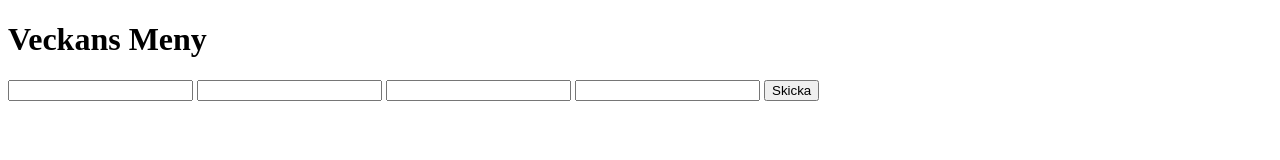
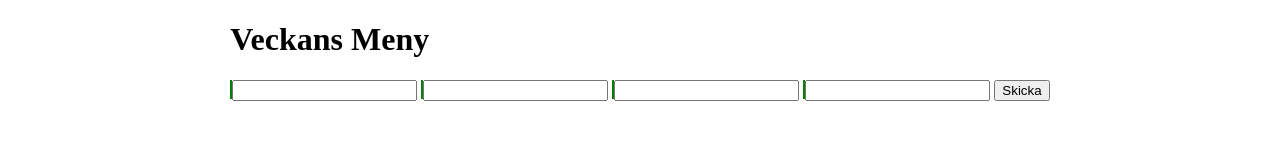
Before and after one commit to jumistrandberg/dagensRatt, a plain HTML site: page index.html in a window 1280 px wide. Drawn offline with Linux system fonts and the light colour scheme; files whose address does not match are found by name.

Commit message:
changed stylesheet link path

```diff
--- a/index.html
+++ b/index.html
@@ -3,7 +3,7 @@
   <head>
     <meta charset="UTF-8" />
     <meta name="viewport" content="width=device-width, initial-scale=1.0" />
-    <link rel="stylesheet" href="/Boiler room/dagensRatt/styles.css" />
+    <link rel="stylesheet" href="styles.css" />
     <title>Document</title>
   </head>
   <body>
```
